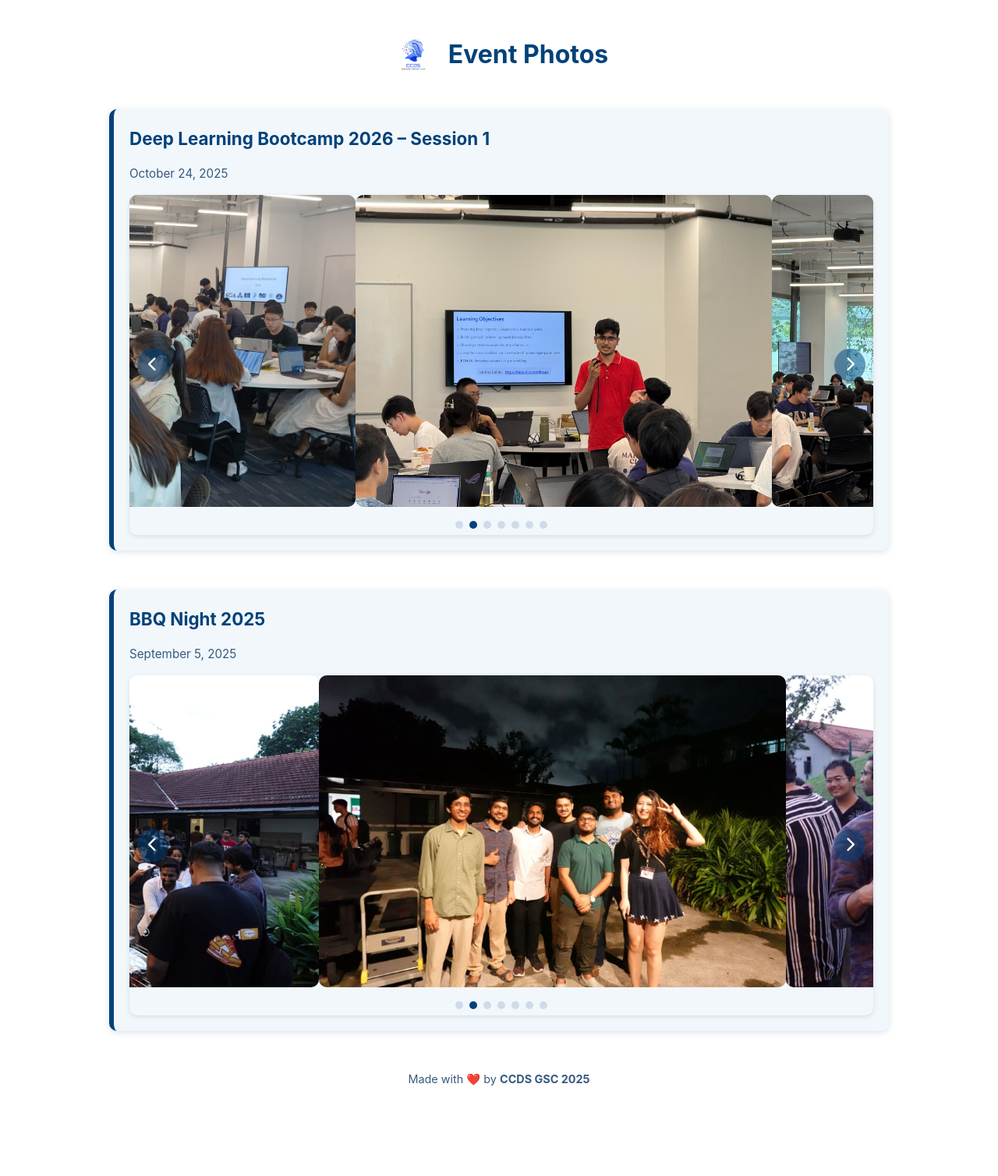
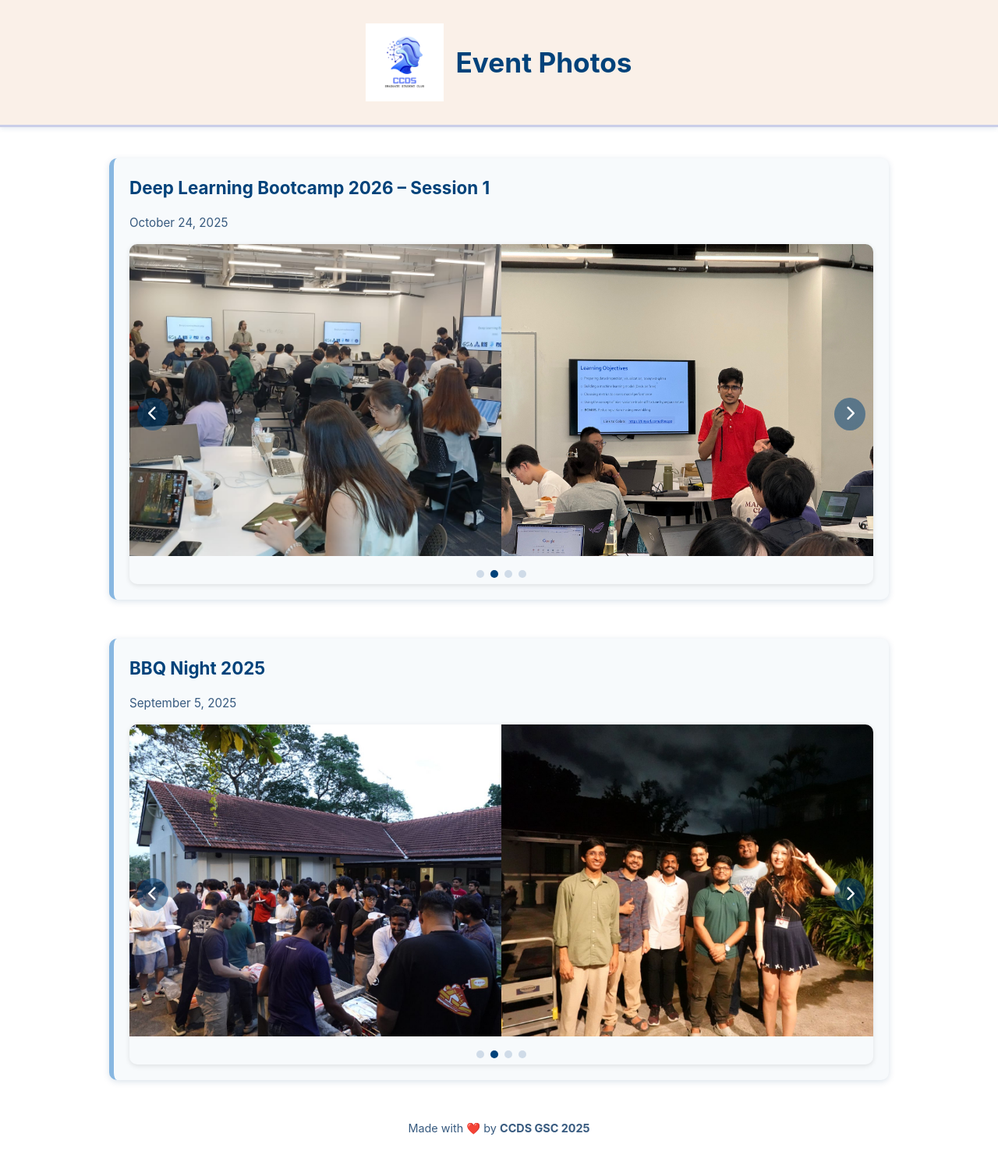
Before and after one commit to ccds-gsc/ccds-gsc.github.io, a Jekyll site: the page events.html, which Jekyll copies as it is, in a window 1280 px wide. Shown: the whole page at 78% size. Built offline with Jekyll 4.4.1, drawn with Linux system fonts in a browser that asks for light colours; before the commit the page ends 1435 px from its top, so only the background shows below that.

Commit message:
header updated

```diff
--- a/events.html
+++ b/events.html
@@ -13,36 +13,52 @@
     body {
       font-family: -apple-system, BlinkMacSystemFont, "Segoe UI", Roboto, Helvetica, Arial, sans-serif;
       line-height: 1.6;
-      margin: 40px auto;
-      max-width: 1000px;
+      margin: 0;
       color: #23314d;
       background-color: #ffffff;
     }
 
+    /* ---------- Header Section ---------- */
     header {
+      width: 100%;
+      background: #faf0e8;               /* light blue background */
+      border-bottom: 3px solid #cacee8;
+      padding: 30px 0;
+      box-shadow: 0 2px 6px rgba(0, 66, 122, 0.1);
+    }
+
+    .header-content {
       display: flex;
       align-items: center;
       justify-content: center;
-      margin-bottom: 40px;
       gap: 15px;
+      max-width: 1000px;
+      margin: 0 auto;
     }
 
-    header img {
-      width: 60px;
-      height: 60px;
+    .header-content img {
+      width: 100px;
+      height: 100px;
     }
 
-    header h1 {
+    .header-content h1 {
       color: #00427a;
-      font-size: 2em;
+      font-size: 2.2em;
       margin: 0;
+    }
+
+    /* ---------- Event Container ---------- */
+    main {
+      margin: 40px auto;
+      max-width: 1000px;
+      padding: 0 15px;
     }
 
     /* ---------- Event Card ---------- */
     .event-section {
       margin-bottom: 50px;
-      background: #f2f7fb;
-      border-left: 6px solid #00427a;
+      background: #f7fafc;
+      border-left: 6px solid #88b7e1;
       border-radius: 10px;
       padding: 20px;
       box-shadow: 0 2px 8px rgba(0, 66, 122, 0.15);
@@ -81,10 +97,10 @@
     }
 
     .carousel img {
-      width: 100%;
+      width: 50%; /* two images per view */
       height: 400px;
       object-fit: cover;
-      border-radius: 10px;
+      border-radius: 0;
     }
 
     /* ---------- Navigation Buttons ---------- */
@@ -100,10 +116,11 @@
       cursor: pointer;
       font-size: 1.2em;
       transition: background 0.2s ease;
+      z-index: 2;
     }
 
     .carousel button:hover {
-      background: rgba(0, 66, 122, 0.8);
+      background: rgba(226, 234, 241, 0.8);
     }
 
     .carousel .prev {
@@ -137,7 +154,7 @@
 
     /* ---------- Footer ---------- */
     footer {
-      margin-top: 50px;
+      margin: 50px auto;
       text-align: center;
       font-size: 0.9em;
       color: #375a7f;
@@ -149,6 +166,7 @@
 
     @media (max-width: 700px) {
       .carousel img {
+        width: 100%;
         height: 250px;
       }
     }
@@ -156,15 +174,17 @@
 </head>
 <body>
   <header>
-    <img src="./assets/img/logo.png" alt="CCDS GSC" />
+    <div class="header-content">
+      <img src="./assets/img/logo.png" alt="CCDS GSC Logo" />
       <h1>Event Photos</h1>
+    </div>
   </header>
 
-  <!-- ---------- Event 1: Deep Learning Bootcamp 2026 ---------- -->
+  <main>
+    <!-- ---------- Event 1 ---------- -->
     <section class="event-section">
       <p class="event-title">Deep Learning Bootcamp 2026 – Session 1</p>
       <p class="event-date">October 24, 2025</p>
-
       <div class="carousel">
         <div class="carousel-track">
           <img src="./assets/img/event_photos/dlbc26-s1/pic1.jpeg" alt="Deep Learning Bootcamp 2026 - 1" />
@@ -181,12 +201,10 @@
       </div>
     </section>
 
-
-  <!-- ---------- Event 2: BBQ Night 2025 ---------- -->
+    <!-- ---------- Event 2 ---------- -->
     <section class="event-section">
       <p class="event-title">BBQ Night 2025</p>
       <p class="event-date">September 5, 2025</p>
-
       <div class="carousel">
         <div class="carousel-track">
           <img src="./assets/img/event_photos/bbq2025/pic1.jpeg" alt="BBQ Night 2025 - 1" />
```
Also changed, not shown: other parts of events.html (+9 -7 lines). Lines whose indentation alone changed are shown as unchanged.
